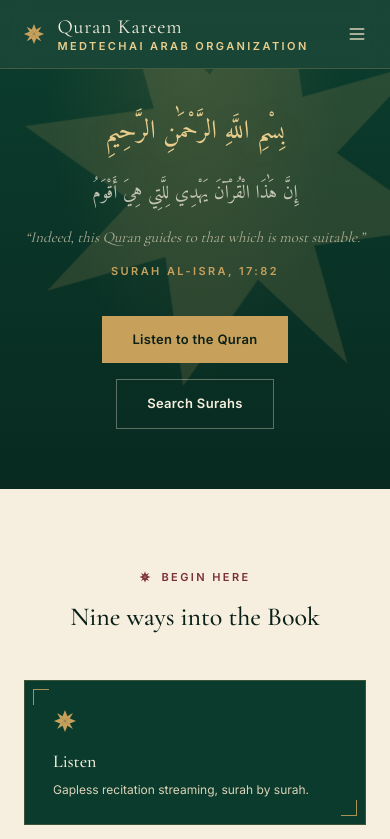
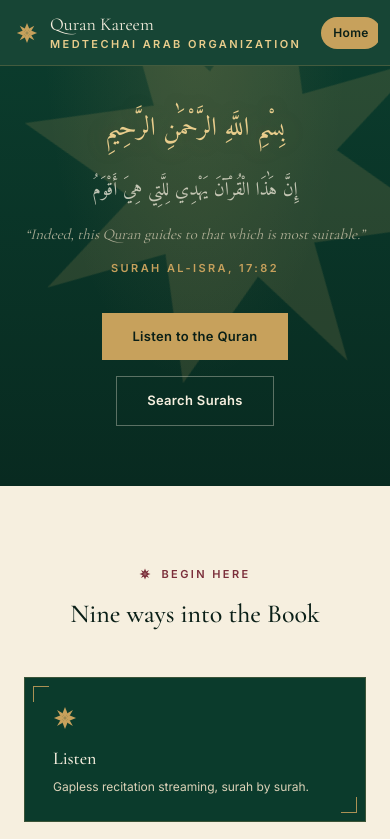
Before and after one commit to ibrahimawadallah/qalam, a Next.js app: page / in a window 390 px wide. Shown: the top 839 px of the page. Built offline with nearby package versions, Linux system fonts and the light colour scheme.

Commit message:
Restore mockup-faithful top nav: flat pill links, gold active pill, scrollable on mobile

```diff
--- a/src/components/top-nav.tsx
+++ b/src/components/top-nav.tsx
@@ -3,20 +3,16 @@
 import Link from 'next/link';
 import { usePathname } from 'next/navigation';
 import { useEffect, useState } from 'react';
-import { Menu, X } from 'lucide-react';
 import Khatam from '@/components/khatam';
 import { cn } from '@/lib/utils';
 
-const PRIMARY_ITEMS = [
+const NAV_ITEMS = [
   { href: '/', label: 'Home' },
   { href: '/quran', label: 'Listen' },
   { href: '/search', label: 'Search' },
   { href: '/azkar', label: 'Azkar' },
+  { href: '/hisn-muslim', label: 'Hisn al-Muslim' },
   { href: '/prayer-times', label: 'Prayer Times' },
-];
-
-const SECONDARY_ITEMS = [
-  { href: '/hisn-muslim', label: 'Hisn al-Muslim' },
   { href: '/hadiths', label: 'Hadiths' },
   { href: '/ruqyah', label: 'Ruqyah' },
   { href: '/islamic-calendar', label: 'Calendar' },
@@ -26,94 +22,51 @@ const SECONDARY_ITEMS = [
 export default function TopNav() {
   const pathname = usePathname();
   const [mounted, setMounted] = useState(false);
-  const [mobileOpen, setMobileOpen] = useState(false);
 
   useEffect(() => setMounted(true), []);
-
-  useEffect(() => {
-    setMobileOpen(false);
-  }, [pathname]);
 
   const path = pathname ?? '/';
   const isActive = (href: string) =>
     mounted && (href === '/' ? path === '/' : path.startsWith(href));
 
   return (
-    <header className="sticky top-0 z-40 border-b border-gold/25 bg-emerald-deep/[0.94] px-[6vw] py-3 backdrop-blur-md sm:py-3.5">
-      <div className="flex items-center justify-between">
-        {/* Brandmark */}
+    <header className="sticky top-0 z-40 flex h-[66px] items-center justify-between gap-5 border-b border-gold/25 bg-emerald-deep/95 px-4 backdrop-blur-md sm:px-[6vw]">
       <Link
         href="/"
-          className="flex shrink-0 items-center gap-3"
+        className="flex shrink-0 items-center gap-3 text-left"
         aria-label="Quran Kareem home"
       >
         <Khatam className="h-[22px] w-[22px] text-gold" />
         <div>
-            <span className="font-display block text-xl leading-tight tracking-[0.04em] text-ivory">
+          <span className="block font-display text-lg leading-tight text-ivory">
             Quran Kareem
           </span>
-            <small className="eyebrow block text-[9px] !leading-tight tracking-[0.24em] text-gold-bright">
+          <small className="eyebrow block text-[8.5px] tracking-[0.22em] text-gold-bright">
             MedTechAI Arab Organization
           </small>
         </div>
       </Link>
 
-        {/* Desktop pill switcher */}
-        <nav
-          className="hidden items-center gap-0.5 rounded-full bg-black/25 p-[3px] lg:flex"
-          aria-label="Primary"
-        >
-          {PRIMARY_ITEMS.map((item) => (
+      <nav className="no-scrollbar -mx-1 flex-1 overflow-x-auto" aria-label="Primary">
+        <ul className="flex items-center gap-1 whitespace-nowrap px-1">
+          {NAV_ITEMS.map((item) => (
+            <li key={item.href}>
               <Link
-              key={item.href}
                 href={item.href}
-              aria-current={isActive(item.href) ? 'page' : undefined}
                 className={cn(
-                'font-ui whitespace-nowrap rounded-full px-3.5 py-[7px] text-[12.5px] tracking-wide transition-all',
+                  'font-ui inline-block rounded-full px-3 py-2 text-xs tracking-wide transition-colors sm:px-[13px] sm:py-[9px] sm:text-[12.5px]',
                   isActive(item.href)
                     ? 'bg-gold font-semibold text-ink'
                     : 'text-ivory-dim hover:text-gold-bright'
                 )}
+                aria-current={isActive(item.href) ? 'page' : undefined}
               >
                 {item.label}
               </Link>
+            </li>
           ))}
+        </ul>
       </nav>
-
-        {/* Mobile menu button */}
-        <button
-          onClick={() => setMobileOpen((v) => !v)}
-          className="-mr-2 p-2 text-ivory-dim transition-colors hover:text-gold-bright lg:hidden"
-          aria-label={mobileOpen ? 'Close menu' : 'Open menu'}
-          aria-expanded={mobileOpen}
-        >
-          {mobileOpen ? <X className="h-5 w-5" /> : <Menu className="h-5 w-5" />}
-        </button>
-      </div>
-
-      {/* Mobile menu */}
-      {mobileOpen && (
-        <nav
-          className="mt-3 max-h-[calc(100vh-140px)] space-y-0.5 overflow-y-auto border-t border-gold/20 pt-2 lg:hidden"
-          aria-label="Primary mobile"
-        >
-          {[...PRIMARY_ITEMS, ...SECONDARY_ITEMS].map((item) => (
-            <Link
-              key={item.href}
-              href={item.href}
-              aria-current={isActive(item.href) ? 'page' : undefined}
-              className={cn(
-                'font-ui flex min-h-[44px] items-center rounded-full px-3.5 text-[13.5px] transition-colors',
-                isActive(item.href)
-                  ? 'bg-gold font-semibold text-ink'
-                  : 'text-ivory-dim hover:bg-white/5 hover:text-gold-bright'
-              )}
-            >
-              {item.label}
-            </Link>
-          ))}
-        </nav>
-      )}
     </header>
   );
 }
```
Lines whose indentation alone changed are shown as unchanged.
